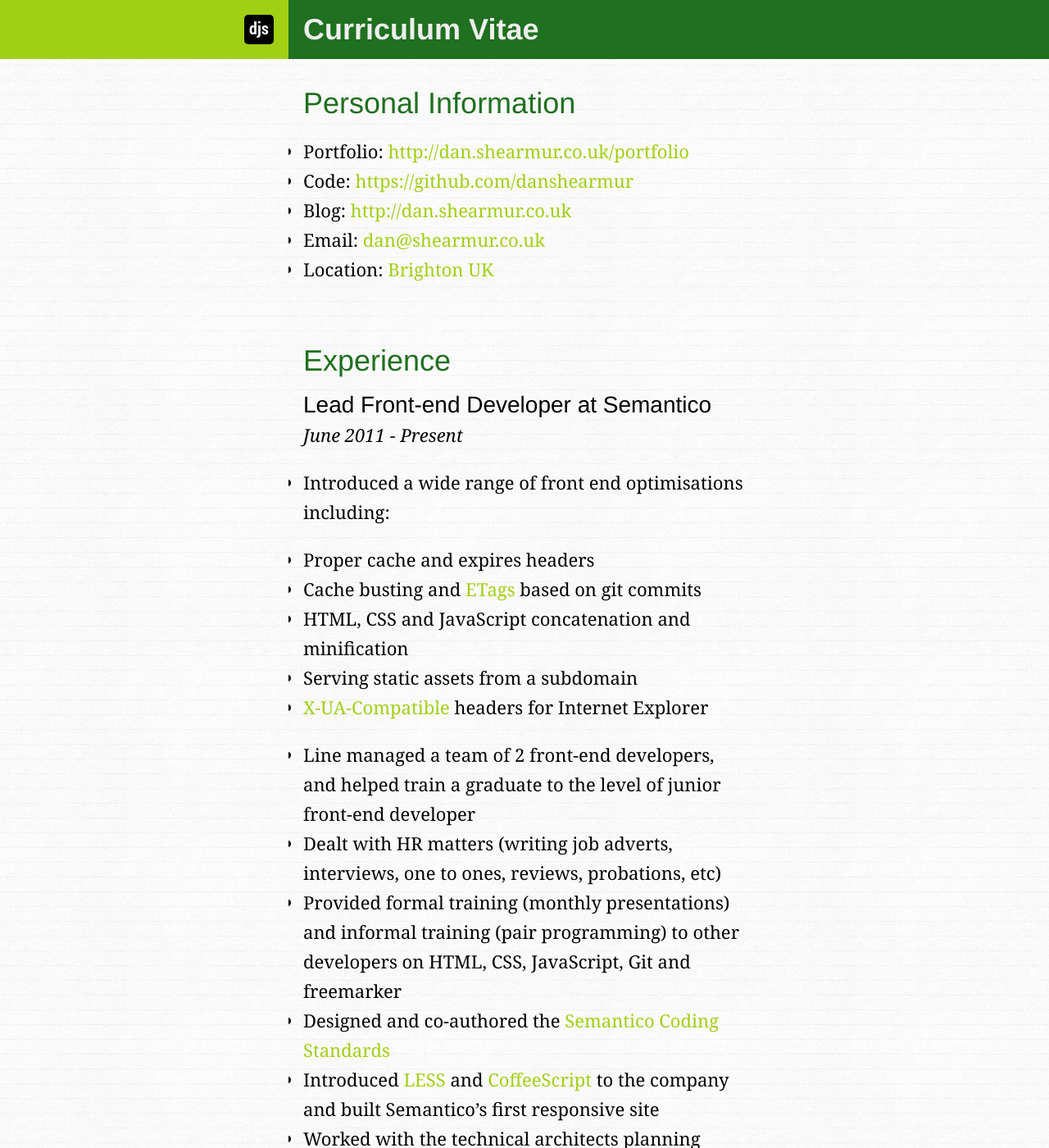
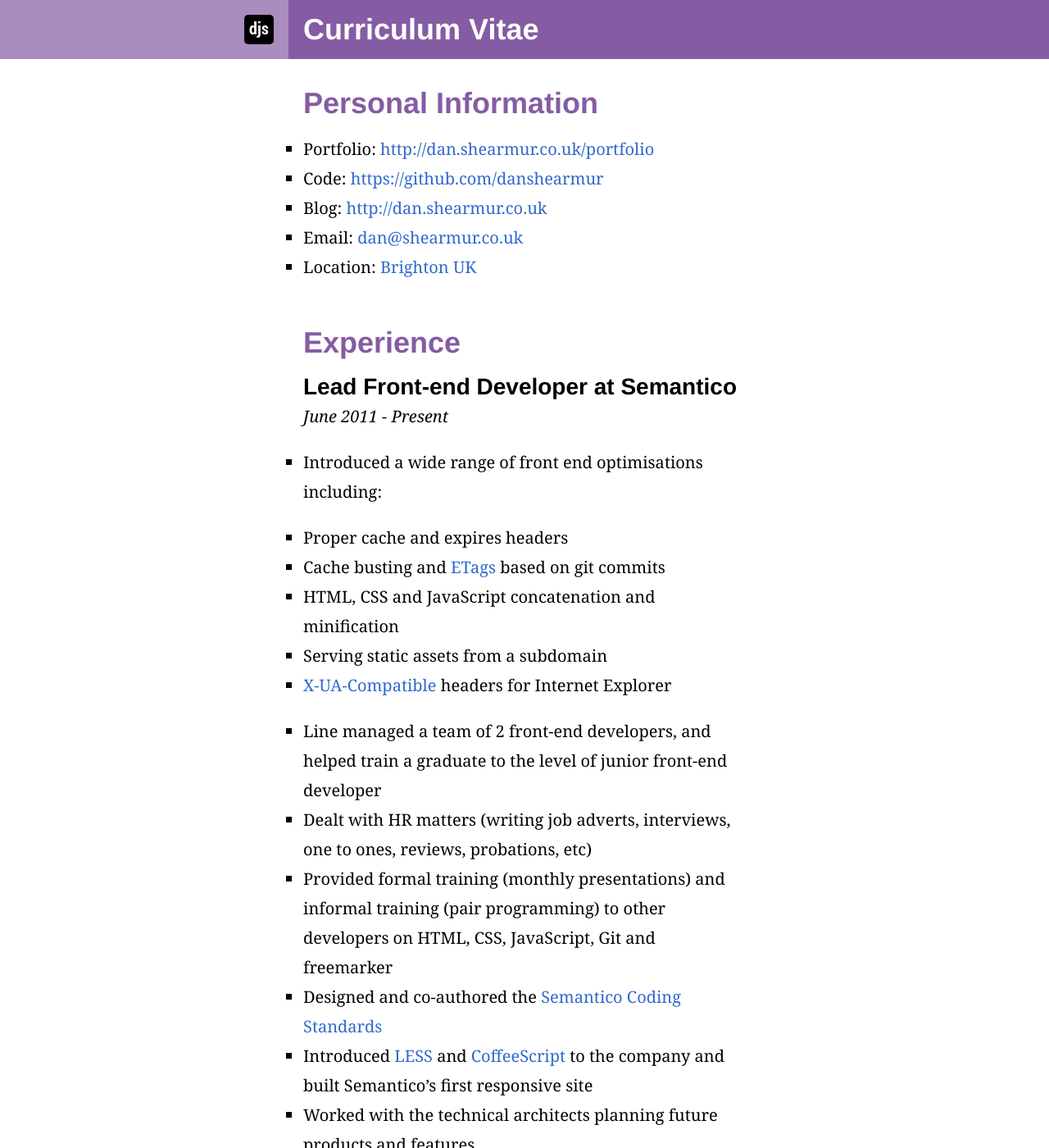
Before and after one commit to danshearmur/site, a Jekyll site: the page built from cv/index.html, in a window 1280 px wide and 1400 px high. Shown: the whole window at 82% size. Built offline with Jekyll 4.4.1, drawn with Linux system fonts in a browser that asks for light colours.

Commit message:
Some semantics and a simpler colour scheme

```diff
--- a/_includes/cv/css/cv.css
+++ b/_includes/cv/css/cv.css
@@ -9,42 +9,26 @@
 
 body {
     margin: 72px 0 0;
-    background: url(img/linedpaper.png) #fff;
     color: #000;
-    font: 22px/36px Georgia, serif;
-}
-
-@media
-only screen and (-webkit-min-device-pixel-ratio: 2),
-only screen and (   min--moz-device-pixel-ratio: 2),
-only screen and (     -o-min-device-pixel-ratio: 2/1),
-only screen and (        min-device-pixel-ratio: 2),
-only screen and (                min-resolution: 192dpi),
-only screen and (                min-resolution: 2dppx) {
-
-    body {
-        background: url(img/linedpaper_@2x.png) #fff;
-    }
-
+    font: 20px/36px Georgia, serif;
 }
 
 a,
 a:visited {
-    color: #A1CF14;
+    color: hsl(219, 62%, 50%);
     text-decoration: none;
 }
 
 h1,
 h2 {
     font-family: Helvetica, sans-serif;
-    font-weight: 400;
     margin: 0;
 }
 
 h1 {
     font-size: 36px;
     line-height: 36px;
-    color: #1F701F;
+    color: hsl(275, 28%, 50%);
     margin: 18px 0;
 }
 
@@ -57,29 +41,18 @@ p {
     margin: 0 0 18px;
 }
 
-small {
-    display: block;
-    font: 14px/18px sans-serif;
-    color: #888;
-    margin: 0 0 18px;
-}
-
 ul {
     padding: 0;
+    list-style: square;
 }
 
 ul ul {
     padding-left: 18px;
 }
 
-li {
-
-}
-
 li > p {
     margin: 0;
 }
-
 
 
 /*
@@ -95,12 +68,10 @@ li > p {
 }
 
 .wrapper {
-    overflow: hidden;
     min-height: 612px;
 }
 
-article {
-    overflow: hidden;
+.item {
     padding: 18px 18px 0;
     margin-bottom: 18px;
 }
@@ -116,7 +87,7 @@ article {
     left: 0;
     right: 0;
     z-index: 10000;
-    background: #1F701F;
+    background: hsl(275, 28%, 50%);
     height: 72px;
 }
 
@@ -128,11 +99,11 @@ article {
     left: 0;
     width: 50%;
     height: 72px;
-    background: #A1CF14;
+    background: hsl(275, 28%, 65%);
 }
 
 .brand-inner {
-    background: #1F701F;
+    background: hsl(275, 28%, 50%);
 }
 
 .logo {
@@ -156,5 +127,5 @@ article {
     padding: 0 18px;
     line-height: 2;
     font-weight: 700;
-    color: #eee;
+    color: #fff;
 }
--- a/cv/index.html
+++ b/cv/index.html
@@ -21,37 +21,37 @@ layout: none
         </div>
     </header>
 
-    <section id="main" class="wrapper" role="main">
+    <div id="main" class="wrapper" role="main">
 
-        <article id="personal">
+        <section class="item" id="personal">
             {% capture personal %}
                 {% include cv/personal.md %}
             {% endcapture %}
             {{ personal | unindent | markdownify }}
-        </article>
+        </section>
 
-        <article id="experience">
+        <section class="item" id="experience">
             {% capture experience %}
                 {% include cv/experience.md %}
             {% endcapture %}
             {{ experience | unindent | markdownify }}
-        </article>
+        </section>
 
-        <article id="education">
+        <section class="item" id="education">
             {% capture education %}
                 {% include cv/education.md %}
             {% endcapture %}
             {{ education | unindent | markdownify }}
-        </article>
+        </section>
 
-        <article id="skills">
+        <section class="item" id="skills">
             {% capture skills %}
                 {% include cv/skills.md %}
             {% endcapture %}
             {{ skills | unindent | markdownify }}
-        </article>
+        </section>
 
-    </section>
+    </div>
 
 </body>
 </html>
```
